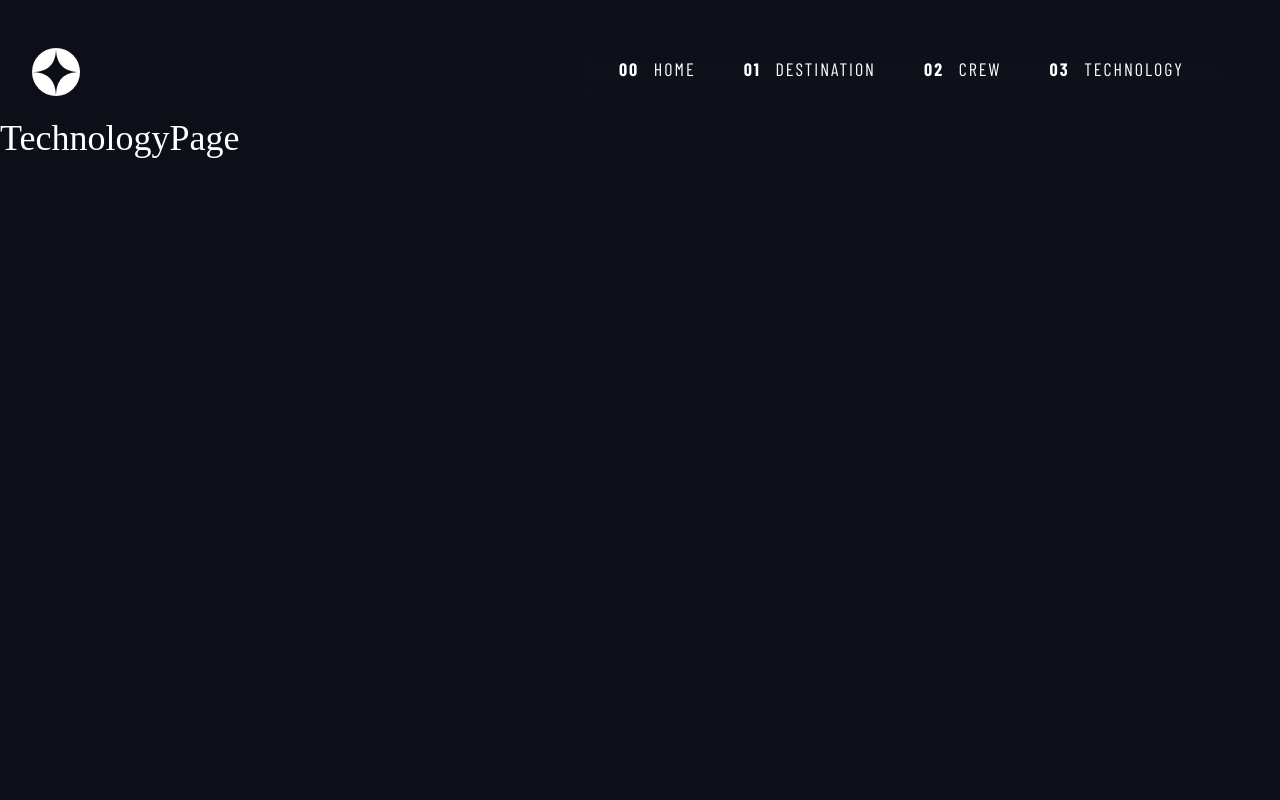
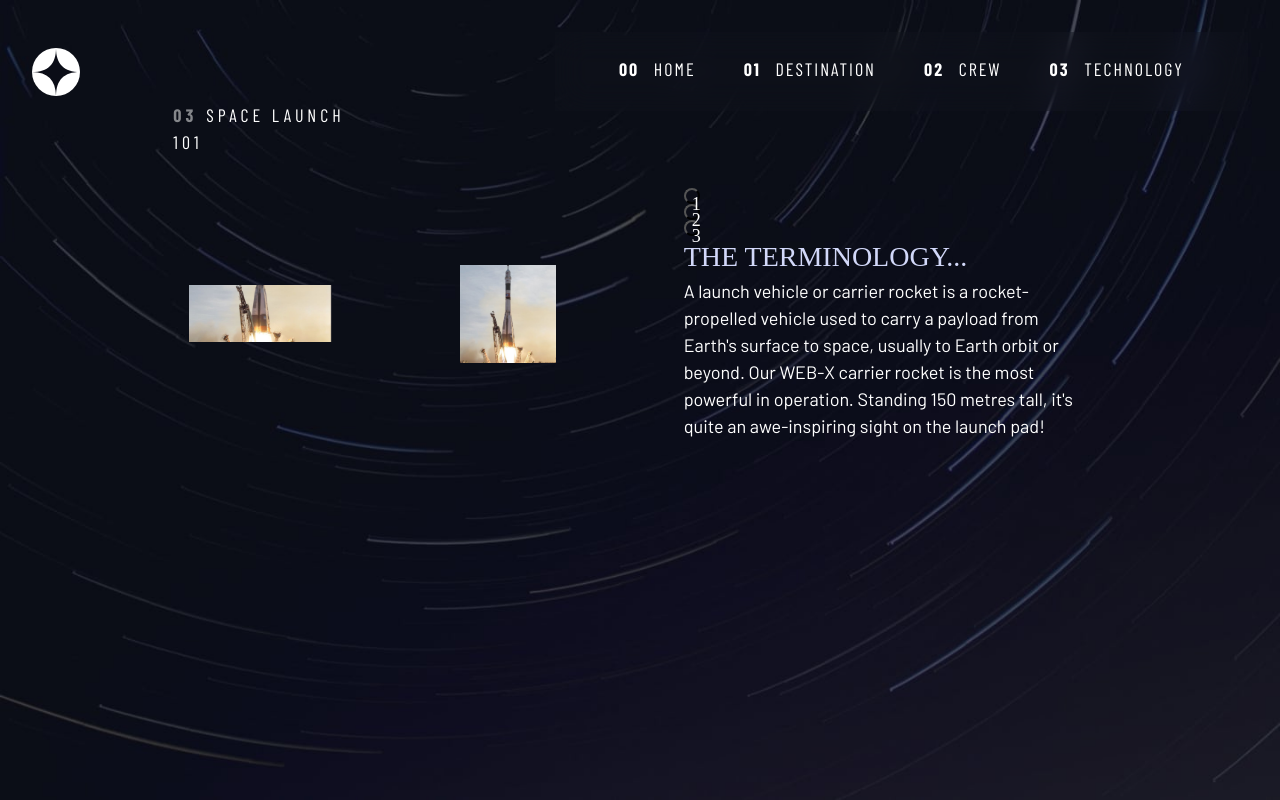
Before and after one commit to m00se01/Frontend-Practice, a React (Vite) app in the folder space-travel-site/SpaceTravelSite/: page /technology in a window 1280 px wide. Built offline with nearby package versions, Linux system fonts and the light colour scheme; a web font is replaced by a local one.

Commit message:
tech page started mobile stylings

```diff
--- /dev/null
+++ b/space-travel-site/SpaceTravelSite/src/components/TechDetails.jsx
@@ -0,0 +1,64 @@
+import { useState } from "react";
+import "../styles/tech.css";
+import { technology } from "../data.json";
+
+export const TechDetails = () => {
+  const [currTech, setCurrTech] = useState(0);
+
+  const changeTech = (tech) => {
+    setCurrTech(tech);
+  };
+
+  console.log(window.screen.width);
+
+  return (
+    <div className="tech-details-container">
+      <header>
+        <h1 className="uppercase ff-sans-cond letter-spacing-2 text-white fs-400 ">
+          <span className="number-span letter-spacing-2">03</span>
+          Space Launch 101
+        </h1>
+      </header>
+
+      <div className=" tech-content-wrapper ">
+        <div
+          className="tech-img landscape"
+          style={{
+            backgroundImage: `url${technology[currTech].images.landscape}`,
+          }}
+        >
+          <img
+            className="landscape"
+            src={technology[currTech].images.landscape}
+            alt=""
+          />
+        </div>
+
+        <div className="tech-img portrait">
+          <img
+            className="landscape"
+            src={technology[currTech].images.portrait}
+            alt=""
+          />
+        </div>
+
+        <div>
+          <div className="tech-btns">
+            <button onClick={() => changeTech(0)}>1</button>
+            <button onClick={() => changeTech(1)}>2</button>
+            <button onClick={() => changeTech(2)}>3</button>
+          </div>
+
+          <div className="tech-description">
+            <h2 className="fs-400 text-white ff-sans-normal">
+              <span className="d-block fs-500 text-accent ff-serif uppercase">
+                The Terminology...
+              </span>
+              {technology[currTech].description}
+            </h2>
+          </div>
+        </div>
+      </div>
+    </div>
+  );
+};
--- a/space-travel-site/SpaceTravelSite/src/pages/TechnologyPage.jsx
+++ b/space-travel-site/SpaceTravelSite/src/pages/TechnologyPage.jsx
@@ -1,12 +1,14 @@
 import { Navbar } from "../components/Navbar";
+import { TechDetails } from "../components/TechDetails";
 
 export const TechnologyPage = () => {
   return (
-    <div>
+    <div className="tech-page">
       <header>
         <Navbar currActive={"technology"} />
       </header>
-      <h1>TechnologyPage</h1>
+
+      <TechDetails />
     </div>
   );
 };
--- a/space-travel-site/SpaceTravelSite/src/styles/global.css
+++ b/space-travel-site/SpaceTravelSite/src/styles/global.css
@@ -235,12 +235,6 @@ select {
 
 /* Spacing */
 
-/* Selecting everything that's not the first child */
-.flow > *:where(:not(:first-child)) {
-  margin-top: var(--flow-space, 1rem);
-  outline: 1px solid red;
-}
-
 .underline-indicators > * {
   cursor: pointer;
   padding: var(--underline-gap, 1rem) 0;
--- /dev/null
+++ b/space-travel-site/SpaceTravelSite/src/styles/tech.css
@@ -0,0 +1,179 @@
+.tech-page {
+  height: 100vh;
+  background-repeat: no-repeat;
+  background-size: cover;
+  background-position: center;
+}
+
+.tech-btns button {
+  display: grid;
+  width: 1rem;
+  height: 1rem;
+  background-color: hsl(var(--clr-dark));
+  color: hsl(var(--clr-white));
+  border-radius: 50%;
+}
+
+@media (max-width: 780px) {
+  .tech-page {
+    background-image: url("../assets/technology/background-technology-mobile.jpg");
+    display: grid;
+    grid-template-rows: 0.25fr 2fr;
+  }
+
+  .landscape img {
+    display: block;
+  }
+
+  .hidden img {
+    display: none;
+  }
+
+  .tech-details-container {
+    grid-row: 2/4;
+    display: flex;
+    flex-direction: column;
+    justify-content: center;
+    align-items: center;
+    /* grid-template-columns: repeat(4, 1fr); */
+    /* grid-template-rows: 1fr 1fr; */
+  }
+
+  .tech-content-wrapper {
+    display: flex;
+    flex-direction: column;
+    align-items: center;
+    min-height: 100%;
+  }
+
+  .tech-description {
+    display: flex;
+    justify-content: center;
+    align-items: center;
+    text-align: center;
+    min-height: 163px;
+  }
+
+  .tech-description span {
+  }
+
+  .portrait img {
+    display: none;
+  }
+}
+
+@media (min-width: 48rem) {
+  .tech-page {
+    background-image: url("../assets/technology/background-technology-tablet.jpg");
+  }
+
+  .tech-details-container {
+    display: grid;
+    grid-template-columns: repeat(8, 1fr);
+    grid-template-rows: 10% 90%;
+    grid-row: 2/3;
+    margin: 0 5rem;
+    align-items: center;
+  }
+
+  .tech-details-container header {
+    grid-column: 1/5;
+    grid-row: 1;
+  }
+
+  .tech-content-wrapper {
+    grid-column: 2/8;
+    grid-row: 2;
+    display: flex;
+    flex-direction: column;
+    justify-content: center;
+    align-items: center;
+    margin-top: 1rem;
+  }
+
+  .tech-member-description {
+    display: flex;
+    justify-content: center;
+    align-items: center;
+    min-height: 163px;
+  }
+
+  .carousel-btns {
+    margin-bottom: 2rem;
+  }
+
+  .carousel-img {
+    min-height: 25rem;
+    max-height: 25rem;
+    min-width: 20rem;
+    max-width: 20rem;
+  }
+}
+
+@media (min-width: 80rem) {
+  .tech-page {
+    background-image: url("../assets/technology/background-technology-desktop.jpg");
+    background-position: center;
+    background-size: cover;
+    grid-template-rows: 10% 90%;
+    height: 100vh;
+  }
+
+  .tech-details-container {
+    display: grid;
+    grid-template-columns: repeat(12, 1fr);
+    grid-template-rows: 10% 90%;
+    place-items: center;
+    grid-row: 2/3;
+  }
+
+  .tech-details-container header {
+    grid-column: 2/4;
+    grid-row: 1;
+  }
+
+  .tech-content-wrapper {
+    position: relative;
+    grid-column: 2/12;
+    grid-row: 2;
+    display: flex;
+    flex-direction: row;
+    justify-content: space-between;
+    align-items: space-between;
+    gap: 8rem;
+    padding: 1rem;
+  }
+
+  .tech-role {
+    display: flex;
+    flex-direction: column;
+    justify-content: start;
+    align-items: start;
+  }
+
+  .tech-role span {
+    margin-bottom: 0.5rem;
+  }
+
+  .tech-member-description {
+    display: block;
+    text-align: start;
+  }
+
+  .carousel-btns {
+    position: absolute;
+    bottom: 0;
+  }
+
+  .carousel-btns > button {
+    width: 1rem;
+    height: 1rem;
+  }
+
+  .carousel-img {
+    min-height: 35rem;
+    max-height: 35rem;
+    min-width: 28rem;
+    max-width: 28rem;
+  }
+}
```
